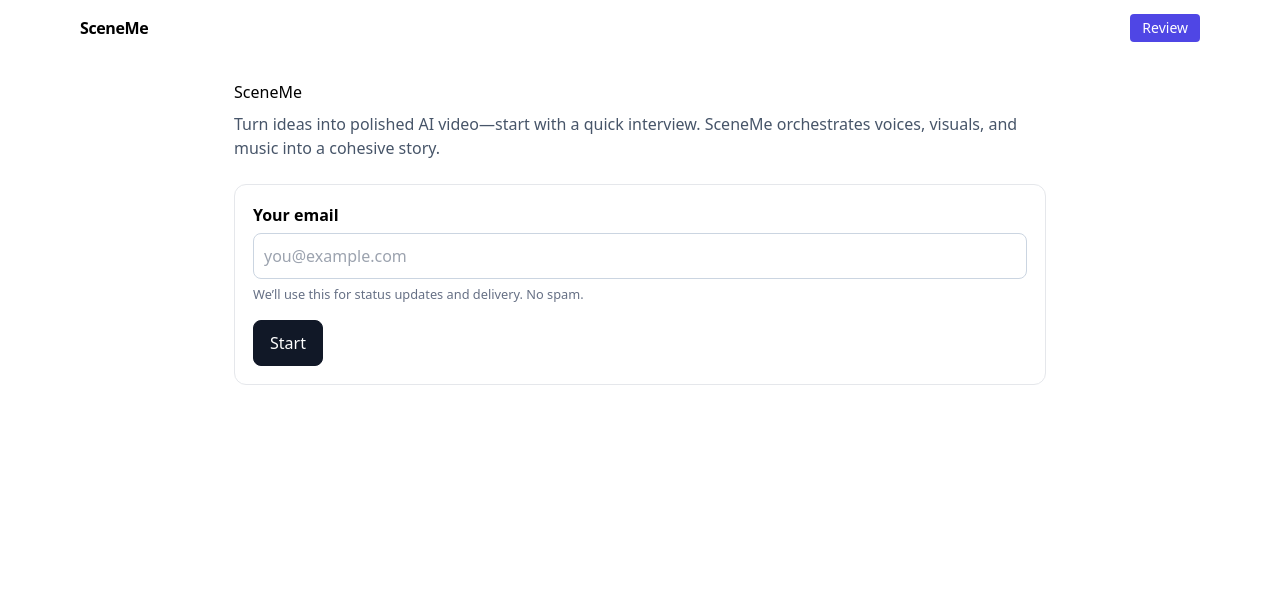
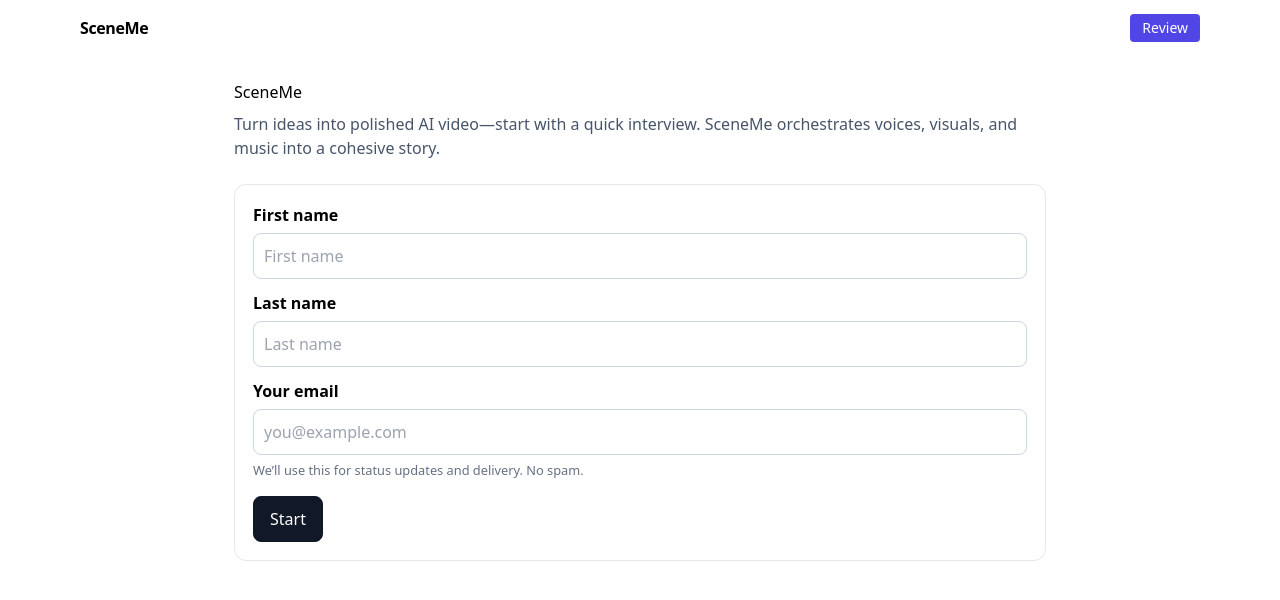
Before and after one commit to JSebree/ai-wizard, a React (Vite) app: page / in a window 1280 px wide. Shown: the top 600 px of the page. Built offline with nearby package versions, Linux system fonts and the light colour scheme.

Commit message:
fix: updated landing page intake form

```diff
--- a/src/interview/InterviewPage.jsx
+++ b/src/interview/InterviewPage.jsx
@@ -48,6 +48,14 @@ const LS_KEY_STEP = "interview_step_v1";
 const EMAIL_KEY = "interview_email_v1";
 function readEmail() {
   try { return String(localStorage.getItem(EMAIL_KEY) || "").trim(); } catch { return ""; }
+}
+const FIRSTNAME_KEY = "interview_firstname_v1";
+const LASTNAME_KEY = "interview_lastname_v1";
+function readFirstName() {
+  try { return String(localStorage.getItem(FIRSTNAME_KEY) || "").trim(); } catch { return ""; }
+}
+function readLastName() {
+  try { return String(localStorage.getItem(LASTNAME_KEY) || "").trim(); } catch { return ""; }
 }
 
 // Attempt to read JSON safely
@@ -515,6 +523,8 @@ export default function InterviewPage({ onComplete }) {
         ? (voiceId.id || voiceId.voice_id || voiceId.tts_id || "")
         : voiceId;
     const userEmail = readEmail();
+    const userFirstName = readFirstName();
+    const userLastName = readLastName();
 
     return {
       scene: req(scene) ? scene : undefined,
@@ -534,6 +544,8 @@ export default function InterviewPage({ onComplete }) {
       title: req(title) ? title : undefined,
       characterName: req(characterName) ? characterName : undefined,
       userEmail: userEmail || undefined,
+      userFirstName: userFirstName || undefined,
+      userLastName: userLastName || undefined,
       // Advanced (grouped)
       advanced: {
         enabled: Boolean(answers.advancedEnabled),
--- a/src/interview/steps/ReviewStep.jsx
+++ b/src/interview/steps/ReviewStep.jsx
@@ -507,6 +507,8 @@ export default function ReviewStep({ ui, onSubmit, onEditStep, hideSubmit = true
 
       <div style={{ display: "grid", gap: 12 }}>
         <Section title="User" action={<EditLink to="landing" />}>
+          <Field label="First name" value={safe(ui.userFirstName)} />
+          <Field label="Last name" value={safe(ui.userLastName)} />
           <Field label="Email" value={safe(ui.userEmail)} />
         </Section>
 
--- a/src/landing/LandingPage.jsx
+++ b/src/landing/LandingPage.jsx
@@ -2,6 +2,8 @@ import React, { useState, useEffect } from "react";
 import { useNavigate } from "react-router-dom";
 
 const EMAIL_KEY = "interview_email_v1";
+const FIRSTNAME_KEY = "interview_firstname_v1";
+const LASTNAME_KEY = "interview_lastname_v1";
 
 function isValidEmail(s) {
   const v = String(s || "").trim();
@@ -11,23 +13,41 @@ function isValidEmail(s) {
 
 export default function LandingPage() {
   const nav = useNavigate();
+  const [firstName, setFirstName] = useState("");
+  const [lastName, setLastName] = useState("");
   const [email, setEmail] = useState("");
 
   // Prefill if user has already visited
   useEffect(() => {
     try {
-      const saved = localStorage.getItem(EMAIL_KEY);
-      if (saved) setEmail(saved);
+      const savedEmail = localStorage.getItem(EMAIL_KEY);
+      const savedFirstName = localStorage.getItem(FIRSTNAME_KEY);
+      const savedLastName = localStorage.getItem(LASTNAME_KEY);
+      if (savedEmail) setEmail(savedEmail);
+      if (savedFirstName) setFirstName(savedFirstName);
+      if (savedLastName) setLastName(savedLastName);
     } catch {}
   }, []);
 
   function handleStart(e) {
     e.preventDefault();
+    const fName = String(firstName || "").trim();
+    const lName = String(lastName || "").trim();
     const v = String(email || "").trim();
+    if (!fName) {
+      alert("Please enter your first name.");
+      return;
+    }
+    if (!lName) {
+      alert("Please enter your last name.");
+      return;
+    }
     if (!isValidEmail(v)) {
       alert("Please enter a valid email.");
       return;
     }
+    try { localStorage.setItem(FIRSTNAME_KEY, fName); } catch {}
+    try { localStorage.setItem(LASTNAME_KEY, lName); } catch {}
     try { localStorage.setItem(EMAIL_KEY, v); } catch {}
     try { localStorage.setItem("interview_step_v1", "scene"); } catch {}
     nav("/interview");
@@ -43,6 +63,26 @@ export default function LandingPage() {
       </header>
 
       <form onSubmit={handleStart} className="card" style={{ padding: 18, border: "1px solid #E5E7EB", borderRadius: 12, background: "#fff" }}>
+        <label htmlFor="firstName" style={{ display: "block", fontWeight: 600, marginBottom: 6 }}>First name</label>
+        <input
+          id="firstName"
+          type="text"
+          placeholder="First name"
+          value={firstName}
+          onChange={(e) => setFirstName(e.target.value)}
+          style={{ width: "100%", padding: 10, borderRadius: 8, border: "1px solid #CBD5E1", marginBottom: 12 }}
+          required
+        />
+        <label htmlFor="lastName" style={{ display: "block", fontWeight: 600, marginBottom: 6 }}>Last name</label>
+        <input
+          id="lastName"
+          type="text"
+          placeholder="Last name"
+          value={lastName}
+          onChange={(e) => setLastName(e.target.value)}
+          style={{ width: "100%", padding: 10, borderRadius: 8, border: "1px solid #CBD5E1", marginBottom: 12 }}
+          required
+        />
         <label htmlFor="email" style={{ display: "block", fontWeight: 600, marginBottom: 6 }}>Your email</label>
         <input
           id="email"
```
